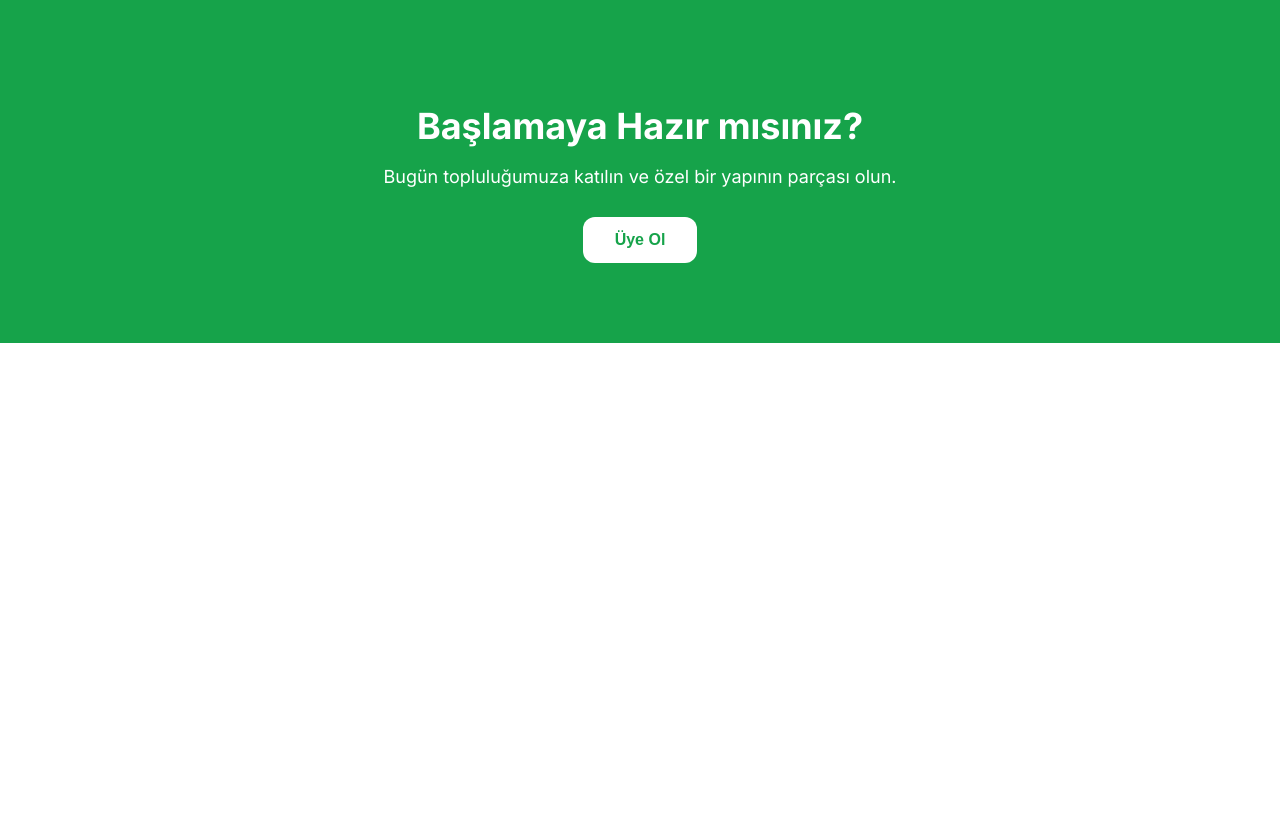
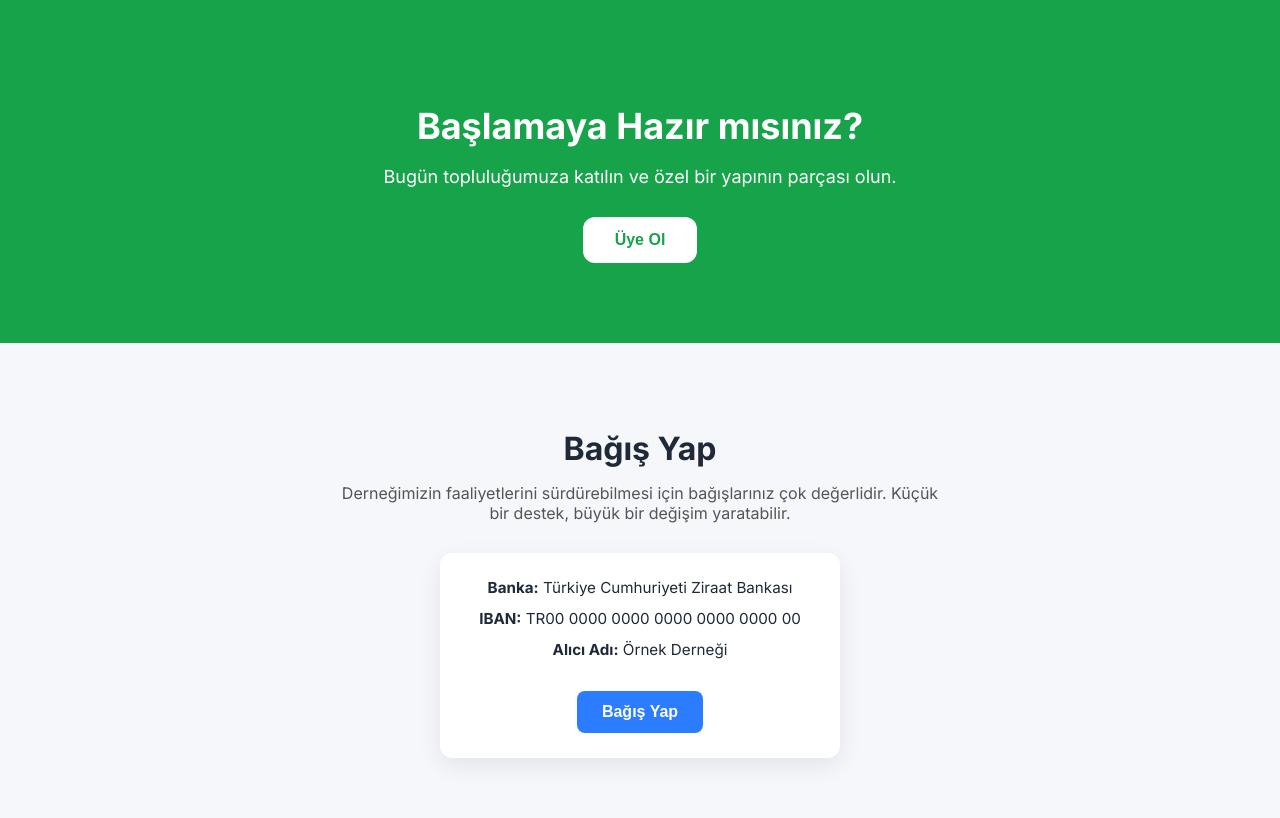
Before and after one commit to Eray24/association-website, a plain HTML site: page index.html in a window 1280 px wide. Shown: the part 1420-2238 px from the top of the page. Before the commit the page ends 1763 px from the top, so only its background shows below. Drawn offline with Linux system fonts and the light colour scheme.

Commit message:
Bağış bölümü eklendi ve tasarım güncellendi

```diff
--- a/index.html
+++ b/index.html
@@ -42,11 +42,11 @@
 
 <section class="stats">
     <div class="stat">
-        <h2>0</h2>
+        <h2>4</h2>
         <p>Toplam Üye</p>
     </div>
     <div class="stat">
-        <h2>0</h2>
+        <h2>2</h2>
         <p>Aktif Üye</p>
     </div>
     <div class="stat">
@@ -112,6 +112,29 @@
     });
 </script>
 
+<section class="donation-section" id="bagis">
+  <h2>Bağış Yap</h2>
+  <p>
+    Derneğimizin faaliyetlerini sürdürebilmesi için bağışlarınız çok
+    değerlidir. Küçük bir destek, büyük bir değişim yaratabilir.
+  </p>
+
+  <div class="donation-box">
+    <div class="donation-item">
+      <strong>Banka:</strong> Türkiye Cumhuriyeti Ziraat Bankası
+    </div>
+    <div class="donation-item">
+      <strong>IBAN:</strong> TR00 0000 0000 0000 0000 0000 00
+    </div>
+    <div class="donation-item">
+      <strong>Alıcı Adı:</strong> Örnek Derneği
+    </div>
+
+    <button class="donate-button">Bağış Yap</button>
+  </div>
+</section>
+
+
 
 </body>
 </html>
--- a/style.css
+++ b/style.css
@@ -264,3 +264,65 @@ body.dark .secondary {
 body.dark .cta {
     background-color: #15803d;
 }
+
+
+.donation-section {
+  padding: 60px 20px;
+  text-align: center;
+  background-color: var(--section-bg, #f5f7fa);
+}
+
+.donation-section h2 {
+  font-size: 2rem;
+  margin-bottom: 15px;
+}
+
+.donation-section p {
+  max-width: 600px;
+  margin: 0 auto 30px;
+  color: #555;
+}
+
+.donation-box {
+  max-width: 400px;
+  margin: 0 auto;
+  padding: 25px;
+  border-radius: 12px;
+  background-color: #ffffff;
+  box-shadow: 0 8px 25px rgba(0, 0, 0, 0.08);
+}
+
+.donation-item {
+  margin-bottom: 12px;
+  font-size: 0.95rem;
+}
+
+.donate-button {
+  margin-top: 20px;
+  padding: 12px 25px;
+  border: none;
+  border-radius: 8px;
+  font-size: 1rem;
+  font-weight: 600;
+  cursor: pointer;
+  background-color: #2b7cff;
+  color: #fff;
+  transition: 0.3s;
+}
+
+.donate-button:hover {
+  background-color: #1f5fd1;
+}
+
+body.dark .donation-section {
+  background-color: #1f2933;
+}
+
+body.dark .donation-box {
+  background-color: #2b3642;
+  color: #e5e7eb;
+}
+
+body.dark .donation-section p {
+  color: #cbd5e1;
+}
```
